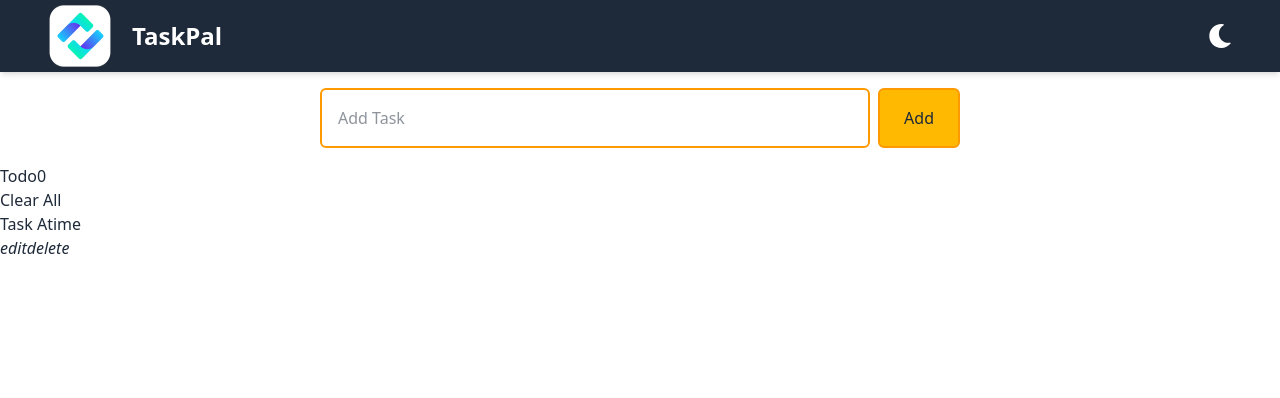
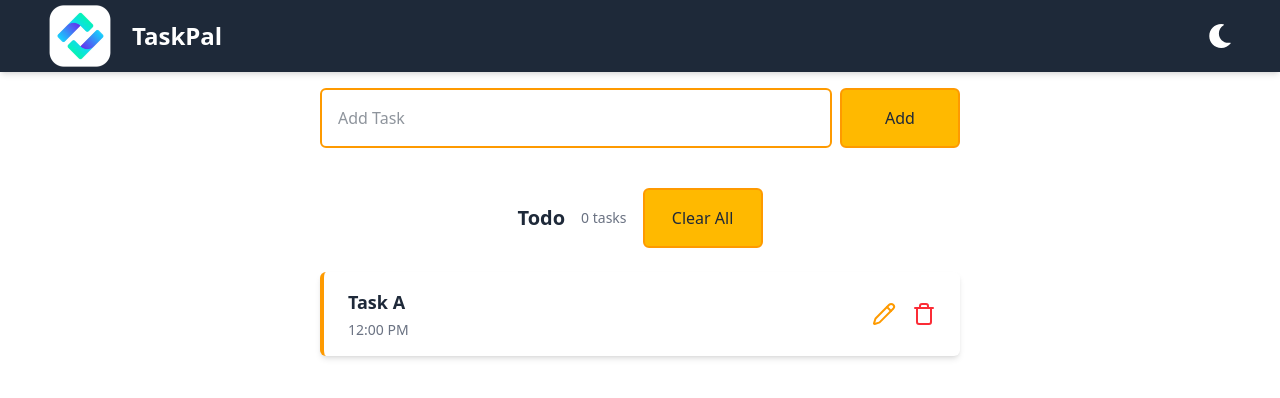
Before and after one commit to OlgaMinaievaWebDev/task-pal, a React (Vite) app: page / in a window 1280 px wide. Shown: the top 398 px of the page. Built offline with nearby package versions, Linux system fonts and the light colour scheme.

Commit message:
Task added and styled

```diff
--- a/package.json
+++ b/package.json
@@ -11,6 +11,7 @@
   },
   "dependencies": {
     "@tailwindcss/vite": "^4.1.3",
+    "lucide-react": "^0.501.0",
     "react": "^19.0.0",
     "react-dom": "^19.0.0",
     "react-icons": "^5.5.0",
--- a/src/components/ShowTask.jsx
+++ b/src/components/ShowTask.jsx
@@ -1,25 +1,28 @@
+import Button from "../ui/Button"
+
+import Task from "./Task";
+
 function ShowTask() {
  return (
-  <section>
-   <div>
-    <div>
-     <span>Todo</span>
-     <span>0</span>
+   <section className="flex flex-col gap-4 p-4 max-w-2xl mx-auto">
+     <div className="flex flex-col sm:flex-row justify-between items-start sm:items-center gap-4 px-4 py-2 max-w-2xl mx-auto">
+       <div className="flex flex-col sm:flex-row sm:items-center gap-1 sm:gap-4">
+         <span className="text-xl font-semibold text-gray-800 dark:text-white">
+           Todo
+         </span>
+         <span className="text-sm text-gray-500 dark:text-gray-400">
+           0 tasks
+         </span>
        </div>
-    <button>Clear All</button>
+       <Button>Clear All</Button>
      </div>
-   <ul>
+     <ul className="space-y-4">
        <li>
-     <p>
-      <span>Task A</span>
-      <span>time</span>
-     </p>
-     <i>edit</i>
-     <i>delete</i>
+         <Task />
        </li>
      </ul>
    </section>
- )
+ );
 }
 
 export default ShowTask
--- /dev/null
+++ b/src/components/Task.jsx
@@ -0,0 +1,23 @@
+import { Pencil } from "lucide-react";
+import { Trash } from "lucide-react";
+
+function Task() {
+  return (
+    <div className="flex justify-between items-center border-l-4 border-amber-500 bg-white dark:bg-zinc-800 rounded-md shadow-md px-6 py-4 w-full max-w-2xl mx-auto hover:shadow-lg transition">
+      <div className="flex flex-col gap-1">
+        <span className="text-lg font-semibold text-gray-800 dark:text-white">
+          Task A
+        </span>
+        <span className="text-sm text-gray-500 dark:text-gray-400">
+          12:00 PM
+        </span>
+      </div>
+      <div className="flex gap-4">
+        <Pencil className="text-amber-500 cursor-pointer hover:text-amber-600 transition" />
+        <Trash className="text-red-500 cursor-pointer hover:text-red-600 transition" />
+      </div>
+    </div>
+  );
+}
+
+export default Task;
--- a/src/ui/Button.jsx
+++ b/src/ui/Button.jsx
@@ -2,7 +2,7 @@ function Button({children}) {
  return (
    <button
      type="submit"
-     className="px-6 py-4 border-2 border-amber-500 rounded-md bg-amber-400 text-md hover:bg-amber-500 transition transform hover:scale-105 active:scale-95 dark:text-black"
+     className="w-30  px-6 py-4 border-2 border-amber-500 rounded-md bg-amber-400 text-md hover:bg-amber-500 transition transform hover:scale-105 active:scale-95 dark:text-black"
    >
      {children}
    </button>
```
Also changed, not shown: 1 other file (tests, documents, lock files or other folders). Lines whose indentation alone changed are shown as unchanged.
